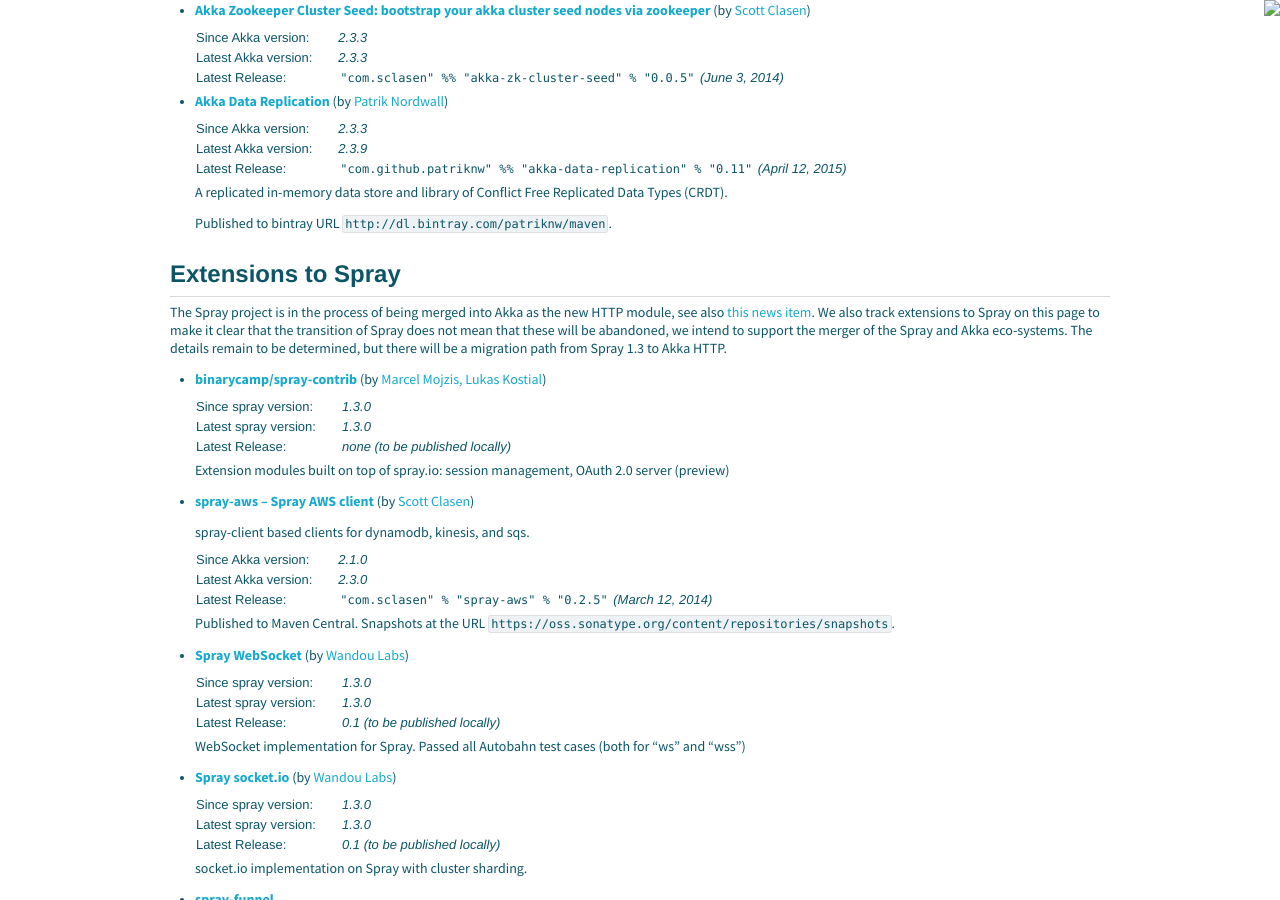
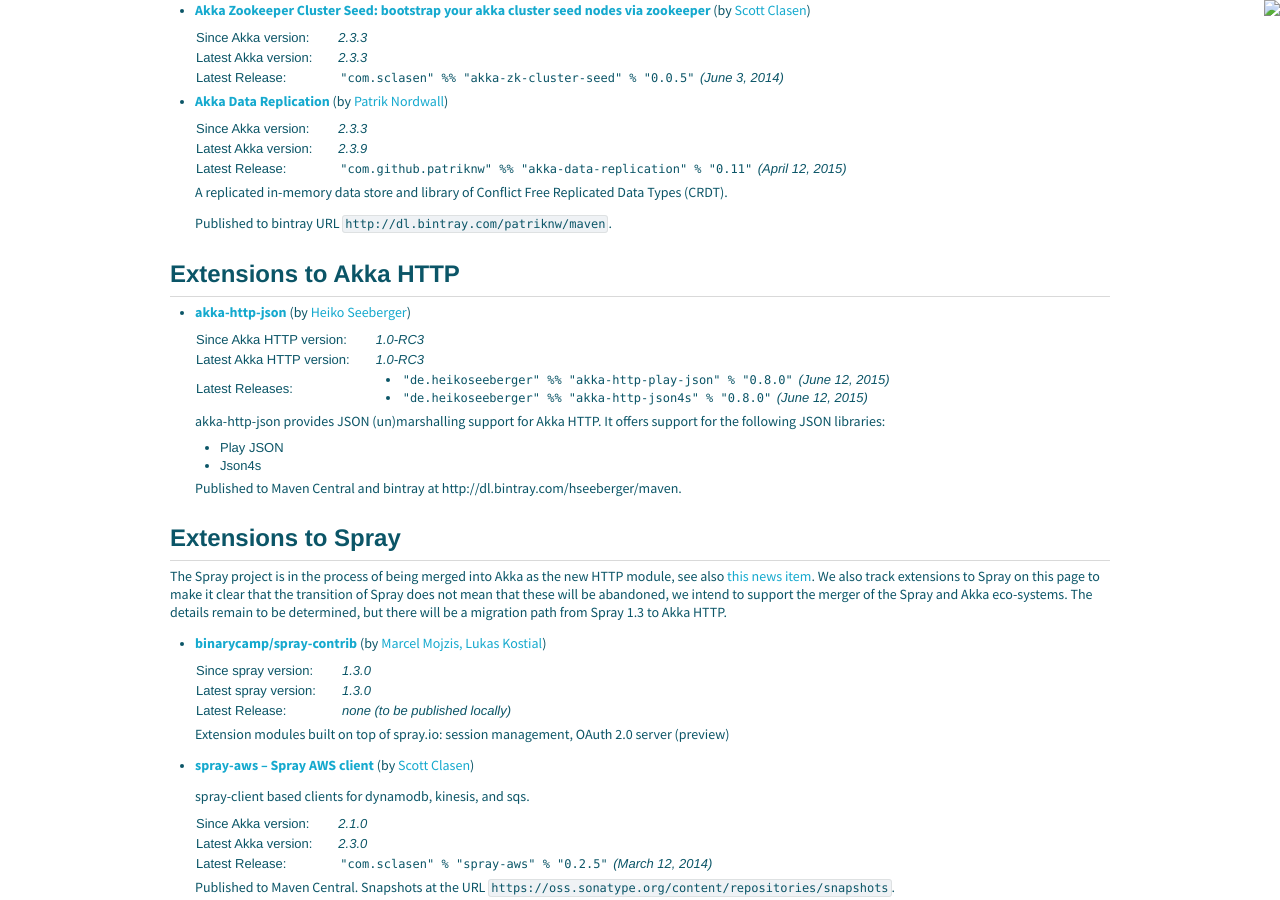
Before and after one commit to raboof/akka.github.com, a Jekyll site: the page built from community/index.md, in a window 1280 px wide and 900 px high, scrolled down 1202 px. Built offline with Jekyll 4.4.1, drawn with Linux system fonts in a browser that asks for light colours.

Commit message:
Add akka-http-json to community project page

```diff
--- a/community/index.md
+++ b/community/index.md
@@ -111,6 +111,27 @@
   A replicated in-memory data store and library of Conflict Free Replicated Data Types (CRDT).
 
   Published to bintray URL `http://dl.bintray.com/patriknw/maven`.
+
+## Extensions to Akka HTTP
+
+* **[akka-http-json](https://github.com/hseeberger/akka-http-json)** (by [Heiko Seeberger](http://heikoseeberger.de))
+
+  <table class="stats">
+  <tr><td>Since Akka HTTP version:</td><td>1.0-RC3</td></tr>
+  <tr><td>Latest Akka HTTP version:</td><td>1.0-RC3</td></tr>
+  <tr><td>Latest Releases:</td><td>
+    <ul>
+      <li><code>"de.heikoseeberger" %% "akka-http-play-json" % "0.8.0"</code> (June 12, 2015)</li>
+      <li><code>"de.heikoseeberger" %% "akka-http-json4s" % "0.8.0"</code> (June 12, 2015)</li>
+    </ul>
+  </td></tr>
+  </table>
+
+  akka-http-json provides JSON (un)marshalling support for Akka HTTP. It offers support for the following JSON libraries:
+  - Play JSON
+  - Json4s
+
+  Published to Maven Central and bintray at http://dl.bintray.com/hseeberger/maven.
 
 ## Extensions to Spray
 
```
